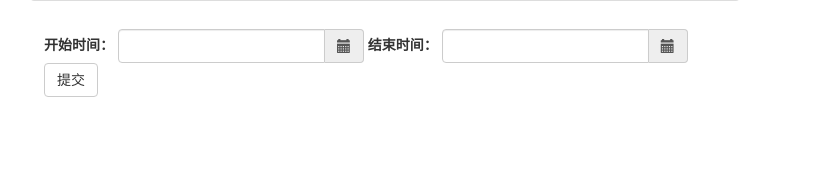
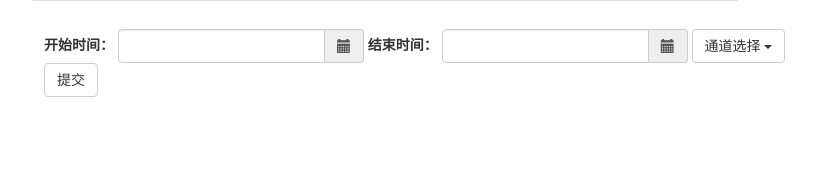
Before and after one commit to Quade92/TidalDataMonitor, a Flask app: page /history in a window 1280 px wide. Shown: the part 611-800 px from the top of the page, without its empty margins (1-817 px from the left). Run offline with Flask 2, Linux system fonts and the light colour scheme; some libraries are stand-ins or nearby versions.

Commit message:
add channel selection dropdown menu

```diff
--- a/app/DataMonitor.py
+++ b/app/DataMonitor.py
@@ -12,9 +12,10 @@ def hello_world():
 def real_time_graph():
     return render_template("realtime-graph.html")
 
+
 @app.route("/history")
 def history_graph():
     return render_template("history-graph.html")
 
 if __name__ == '__main__':
-    app.run(port=5001, debug=True)
+    app.run(port=5001, threaded=True)
--- a/app/static/common/css/content.css
+++ b/app/static/common/css/content.css
@@ -24,3 +24,7 @@ div.monitor-row{
     margin-top: 15px;
     margin-bottom: 15px;
 }
+
+div#channel-selection{
+    display: inline-block;
+}
--- a/app/static/common/js/graph.js
+++ b/app/static/common/js/graph.js
@@ -190,6 +190,7 @@ function LinePaths(svg) {
             json.value = d.sensors.AN1.value;
             return json;
         });
+
         self.timescale = timescale;
         self.yscale = yscale;
         var linepaths_group = d3.select(".svg-root-g")
@@ -393,6 +394,18 @@ function HistoryData() {
                 if (data["responseJSON"]["err"] == "False") {
                     self.data_set = data["responseJSON"]["result"];
                     self.append_table();
+                    var labels = [];
+                    for (var i in self.data_set[0].sensors) {
+                        labels.push(self.data_set[0].sensors[i].label);
+                    }
+                    d3.select("#channel-dropdown-menu")
+                        .selectAll("li")
+                        .data(labels)
+                        .enter()
+                        .append("li")
+                        .html(function (d) {
+                            return "<a>" + d + "</a>";
+                        });
                     self.svg.attr("width", d3.select("#history-graph-div").node().getBoundingClientRect().width);
                     self.timeaxis = new TimeAxis(self.svg);
                     self.timeaxis.init(self.data_set);
--- a/app/templates/history-graph.html
+++ b/app/templates/history-graph.html
@@ -6,8 +6,8 @@
             <div id="history-graph-div" class="col-md-7"></div>
             <div id="history-table-div" class="col-md-4 col-md-offset-1 panel panel-default"></div>
         </div>
-        <div id="history-graph-table-control" class="row monitor-row">
-            <div class="form-inline col-md-7">
+        <div class="row monitor-row">
+            <div class="form-inline col-md-8">
                 <div class="form-group">
                     <label for="startdate">开始时间：</label>
 
@@ -28,9 +28,23 @@
                     </span>
                     </div>
                 </div>
+                <div class="dropdown" id="channel-selection">
+                    <button class="btn btn-default dropdown-toggle" type="button" id="channel-dropdown-button"
+                            data-toggle="dropdown" aria-haspopup="true" aria-expanded="false">
+                        通道选择
+                        <span class="caret"></span>
+                    </button>
+                    <ul class="dropdown-menu" aria-labelledby="channel-dropdown-button" id="channel-dropdown-menu">
+                    </ul>
+                </div>
                 <span><button class="btn btn-default" type="submit" id="datetime-btn">提交</button></span>
             </div>
         </div>
+{#        <div class="row monitor-row">#}
+{#            <div class="col-md-7">#}
+{##}
+{#            </div>#}
+{#        </div>#}
     </div>
 
     <link rel="stylesheet" href="../static/common/css/graph.css" type="text/css">
```
